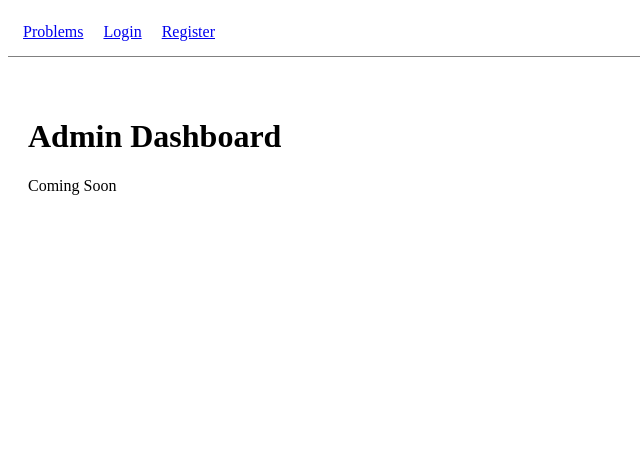
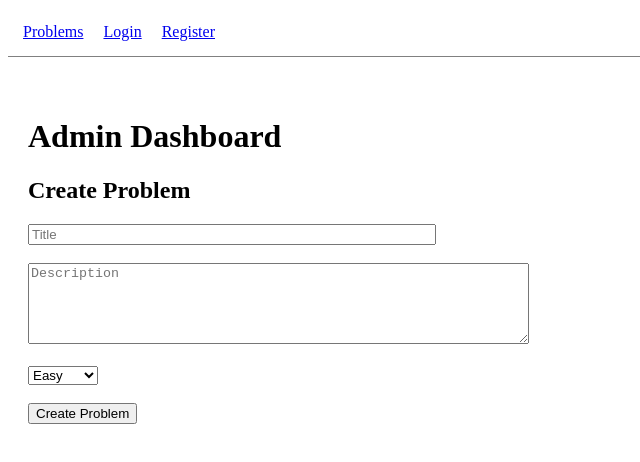
Before and after one commit to jay-5456/code-eval-platform, a React app in the folder frontend/: page /admin in a window 1280 px wide. Shown: the top 462 px of the page, without its empty margins (0-640 px from the left). Built offline with nearby package versions, Linux system fonts and the light colour scheme; the HTML template or start-up script is replaced by a standard one.

Commit message:
Update AdminDashboard.jsx

```diff
--- a/frontend/src/pages/AdminDashboard.jsx
+++ b/frontend/src/pages/AdminDashboard.jsx
@@ -1,4 +1,68 @@
+import { useState }
+from "react";
+
+import api
+from "../services/api";
+
 function AdminDashboard(){
+
+const [title,setTitle] =
+useState("");
+
+const [
+description,
+setDescription
+]
+=
+useState("");
+
+const [
+difficulty,
+setDifficulty
+]
+=
+useState("Easy");
+
+const createProblem =
+async () => {
+
+try{
+
+const res =
+await api.post(
+"/admin/problem",
+{
+title,
+description,
+difficulty
+}
+);
+
+alert(
+"Problem Created"
+);
+
+console.log(
+res.data
+);
+
+setTitle("");
+setDescription("");
+
+}
+catch(err){
+
+alert(
+"Failed"
+);
+
+console.log(
+err
+);
+
+}
+
+};
 
 return(
 
@@ -12,9 +76,78 @@ padding:"20px"
 Admin Dashboard
 </h1>
 
-<p>
-Coming Soon
-</p>
+<h2>
+Create Problem
+</h2>
+
+<input
+placeholder="Title"
+value={title}
+onChange={(e)=>
+setTitle(
+e.target.value
+)}
+style={{
+width:"400px"
+}}
+/>
+
+<br />
+<br />
+
+<textarea
+placeholder=
+"Description"
+value={
+description
+}
+onChange={(e)=>
+setDescription(
+e.target.value
+)}
+rows="5"
+cols="60"
+/>
+
+<br />
+<br />
+
+<select
+value={
+difficulty
+}
+onChange={(e)=>
+setDifficulty(
+e.target.value
+)}
+>
+
+<option>
+Easy
+</option>
+
+<option>
+Medium
+</option>
+
+<option>
+Hard
+</option>
+
+</select>
+
+<br />
+<br />
+
+<button
+onClick={
+createProblem
+}
+>
+
+Create Problem
+
+</button>
 
 </div>
 
```
